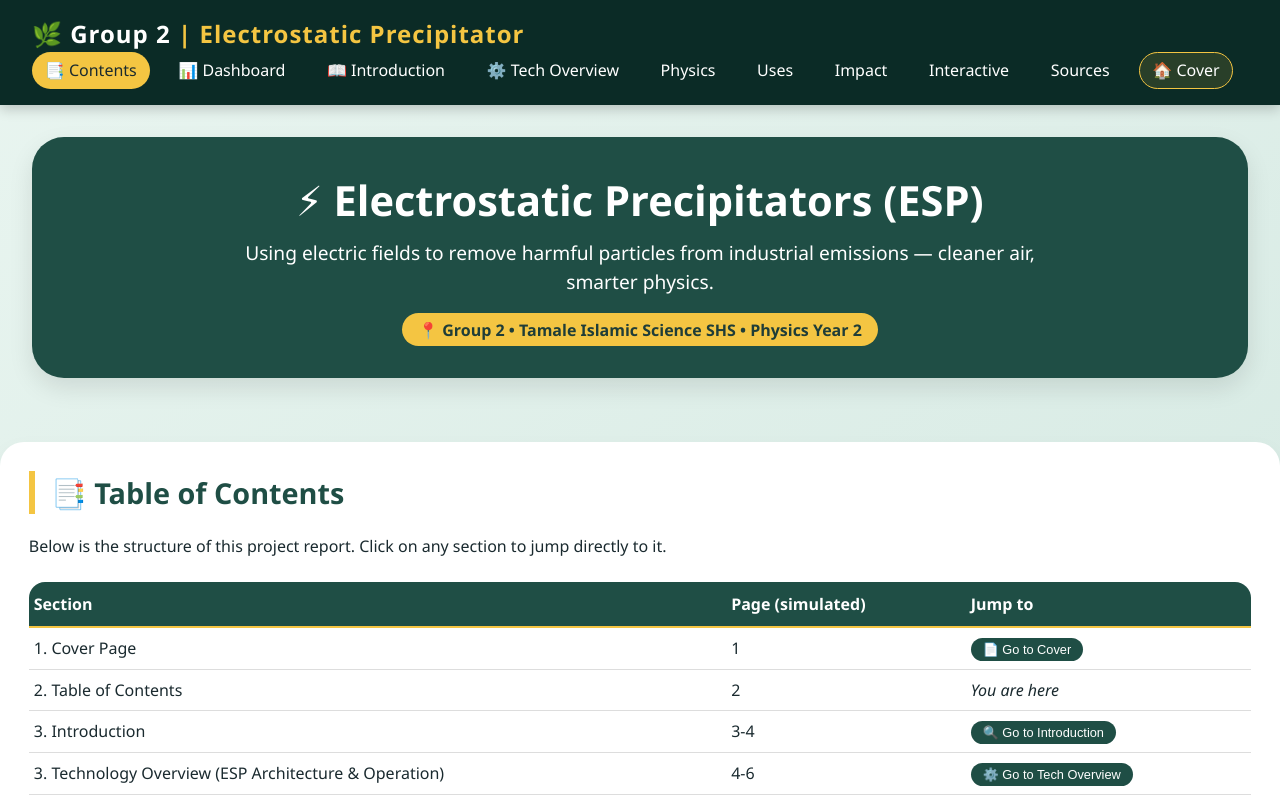
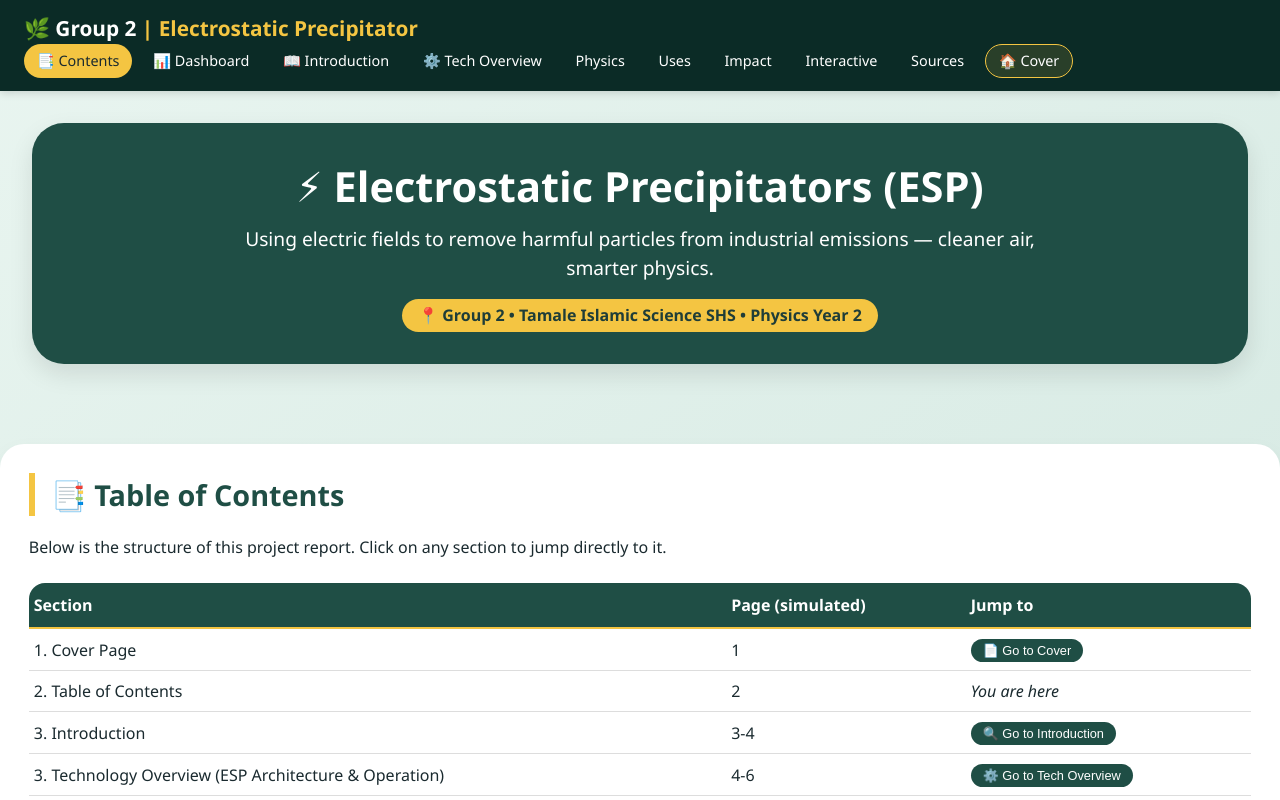
Before and after one commit to ZakariaAbdallah/Group2-Physics-project-ESP, a plain HTML site: page index.html in a window 1280 px wide. Both pictures are taken after a click on the button "🔬 VIEW TABLE OF CONTENTS →". Shown: the top 800 px of the page. Drawn offline with nearby package versions, Linux system fonts and the light colour scheme.

Commit message:
Update index.html

```diff
--- a/index.html
+++ b/index.html
@@ -20,24 +20,21 @@
             scroll-behavior: smooth;
         }
 
-        /* Header / Navigation */
+       /* Top Navigation – Static (NOT sticky) */
 .navbar {
     background: #0b2b26;
     color: white;
-            padding: 1rem 2rem;
-            position: sticky;
-            top: 0;
-            z-index: 100;
+    padding: 0.8rem 1.5rem;
     display: flex;
     flex-wrap: wrap;
     justify-content: space-between;
     align-items: center;
-            box-shadow: 0 4px 12px rgba(0,0,0,0.2);
+    box-shadow: 0 2px 8px rgba(0,0,0,0.15);
+    /* removed position: sticky – no more covering */
 }
 .logo {
-            font-size: 1.5rem;
+    font-size: 1.3rem;
     font-weight: bold;
-            letter-spacing: 1px;
 }
 .logo span {
     color: #f4c542;
@@ -45,23 +42,32 @@
 .nav-links {
     display: flex;
     flex-wrap: wrap;
-            gap: 1rem;
-        }
-        .nav-links a {
+    gap: 0.5rem;
+    justify-content: flex-end;
+}
+.nav-links button, .nav-links a {
+    background: transparent;
     color: white;
-            text-decoration: none;
+    border: none;
     font-weight: 500;
     padding: 0.4rem 0.8rem;
     border-radius: 40px;
+    cursor: pointer;
+    font-family: inherit;
+    font-size: 0.9rem;
     transition: background 0.2s;
 }
-        .nav-links a:hover {
+.nav-links button:hover, .nav-links a:hover {
     background: #2e6b5e;
+}
+.nav-links button.active {
+    background: #f4c542;
+    color: #1a2a2f;
 }
 .container {
     max-width: 1300px;
-            margin: 0 auto;
-            padding: 2rem;
+    margin: 1rem auto 2rem auto;
+    padding: 1rem 2rem;
 }
 
         /* Hero */
@@ -100,10 +106,23 @@
     padding: 1.8rem;
     margin-bottom: 2rem;
     box-shadow: 0 8px 20px rgba(0,0,0,0.05);
-            transition: transform 0.2s;
+    transition: transform 0.2s, opacity 0.3s;
 }
 .card:hover {
     transform: translateY(-4px);
+}
+.card.tab-content.active {
+    animation: fadeSlideUp 0.4s ease-out;
+}
+@keyframes fadeSlideUp {
+    from {
+        opacity: 0;
+        transform: translateY(15px);
+    }
+    to {
+        opacity: 1;
+        transform: translateY(0);
+    }
 }
         h2 {
             color: #1f4e45;
@@ -197,12 +216,15 @@
             }
         }
 
-    /* Tab content: hide all sections by default */
+ /* Tab content: fade transition */
 .tab-content {
     display: none;
+    opacity: 0;
+    transition: opacity 0.3s ease-in-out;
 }
 .tab-content.active {
     display: block;
+    opacity: 1;
 }
 /* Style for active tab button */
 .tab-btn {
@@ -422,6 +444,9 @@
     letter-spacing: 1.5px;
     position: relative;
     overflow: hidden;
+}
+    .enter-btn:active {
+    transform: scale(0.97);
 }
 .enter-btn::before {
     content: '';
```
Lines whose indentation alone changed are shown as unchanged.
